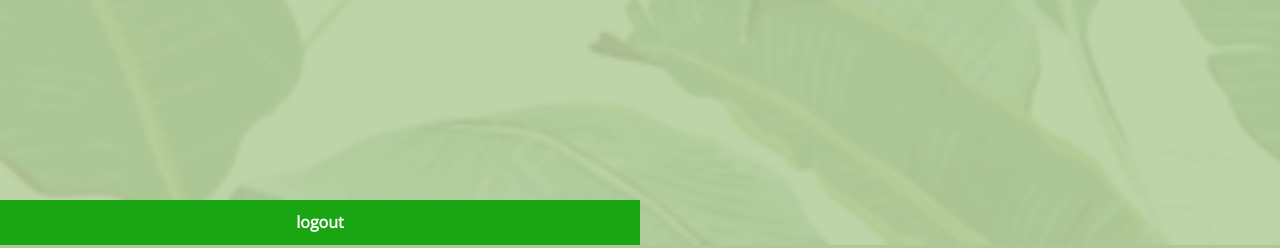
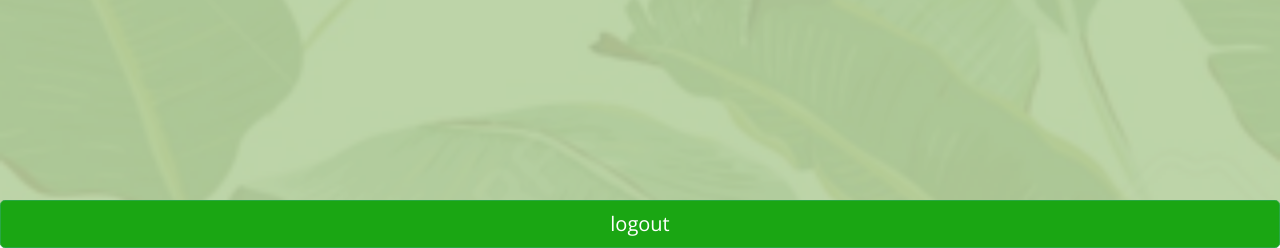
Before and after one commit to aoelen/banna, a Django app: page /farmer/farms/ in a window 1280 px wide. Shown: the part 555-803 px from the top of the page. Run offline with Django 3.2, Linux system fonts and the light colour scheme; the visitor is signed in with stand-in values (Sample User, id 1); data comes from the database, SQL or seed files in the repository; data that the repository does not hold is empty; some libraries are stand-ins or nearby versions.

Commit message:
beautiful logout button

```diff
--- a/banna/farmer/static/farmer/style.css
+++ b/banna/farmer/static/farmer/style.css
@@ -131,15 +131,11 @@ header {
     position: absolute;
     left:0;
 }
-.bottom-menu .button {
-    width:calc(50%);
-    display: block;
-    background:#1aa613;
-    float:left;
-    height:45px;
-    text-align: center;
-    color:#fff;
-    padding-top:10px;
+.bottom-menu .custom-btn {
+    background-color: #1aa613;
+}
+.bottom-menu .custom-btn:hover {
+    background-color: #127f0c;
 }
 .bottom-menu .button.edit {
     background: #115c0d;
--- a/banna/farmer/templates/farmer/farms.html
+++ b/banna/farmer/templates/farmer/farms.html
@@ -25,7 +25,8 @@
 </div>
 
 <div class="bottom-menu">
-    <a href="/farmer/logout" class="back button">logout</a>
+    <!-- <a href="/farmer/logout" class="back button btn-block">logout</a> -->
+    <button type="button" class="btn btn-success custom-btn btn-lg btn-block" href="/farmer/logout">logout</button>
 </div>
 
 {% endblock %}
```
